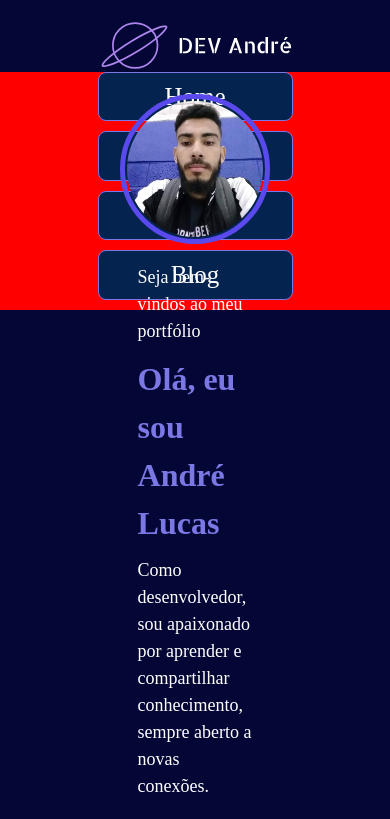
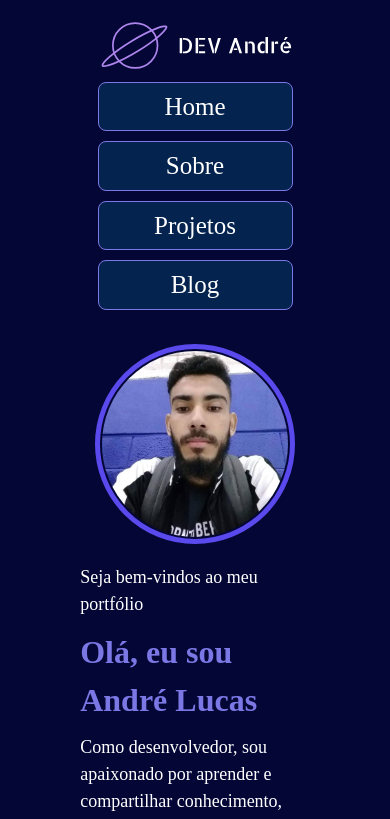
Before and after one commit to andrelucca99/new_portfolio, a React (Vite) app: page / in a window 390 px wide. Shown: the top 819 px of the page. Built offline with nearby package versions, Linux system fonts and the light colour scheme.

Commit message:
style: ajuste no responsivel do portfolio

```diff
--- a/src/components/Header/index.tsx
+++ b/src/components/Header/index.tsx
@@ -20,10 +20,12 @@ const HeaderStyled = styled.header`
   @media ${devices.mobile} {
     flex-direction: column;
     align-items: center;
+    margin-bottom: 250px;
   }
 
   @media ${devices.tablet} {
     flex-direction: row;
+    margin-bottom: 0;
   }
 `;
 
@@ -70,7 +72,7 @@ const NavMobile = styled.nav`
   display: flex;
   flex-direction: column;
   align-items: center;
-  background-color: red;
+  padding-top: 10px;
 
   @media ${devices.tablet} {
     display: none;
--- a/src/components/PhotoPerfil/index.tsx
+++ b/src/components/PhotoPerfil/index.tsx
@@ -1,18 +1,12 @@
 import styled from 'styled-components';
-import { devices } from '../../Theme';
 
 const PerfilPhoto = styled.img`
-  width: 250px;
-  height: 250px;
+  width: 200px;
+  height: 200px;
   border-radius: 100%;
   border: 5px solid #5a4aee;
   padding: 2px;
   margin-bottom: 20px;
-
-  @media ${devices.mobile} {
-    width: 150px;
-    height: 150px;
-  }
 `;
 
 function PhotoPerfil({ image, text } : { image: string, text: string }) {
--- a/src/pages/Home/index.tsx
+++ b/src/pages/Home/index.tsx
@@ -53,7 +53,6 @@ const SectionBanner = styled.section`
   padding: 10px;
 
   & div {
-    width: 50%;
     font-family: ${({ theme }) => theme.fonts.segundary};
     font-size: ${({ theme }) => theme.size.sm};
     font-weight: ${({ theme }) => theme.weight.regular};
@@ -64,6 +63,14 @@ const SectionBanner = styled.section`
     align-items: flex-start;
     justify-content: space-between;
     gap: 10px;
+
+    @media ${devices.mobile} {
+      width: 100%;
+    }
+
+    @media ${devices.laptop} {
+      width: 50%;
+    }
   }
 
   & div > h2 {
```
